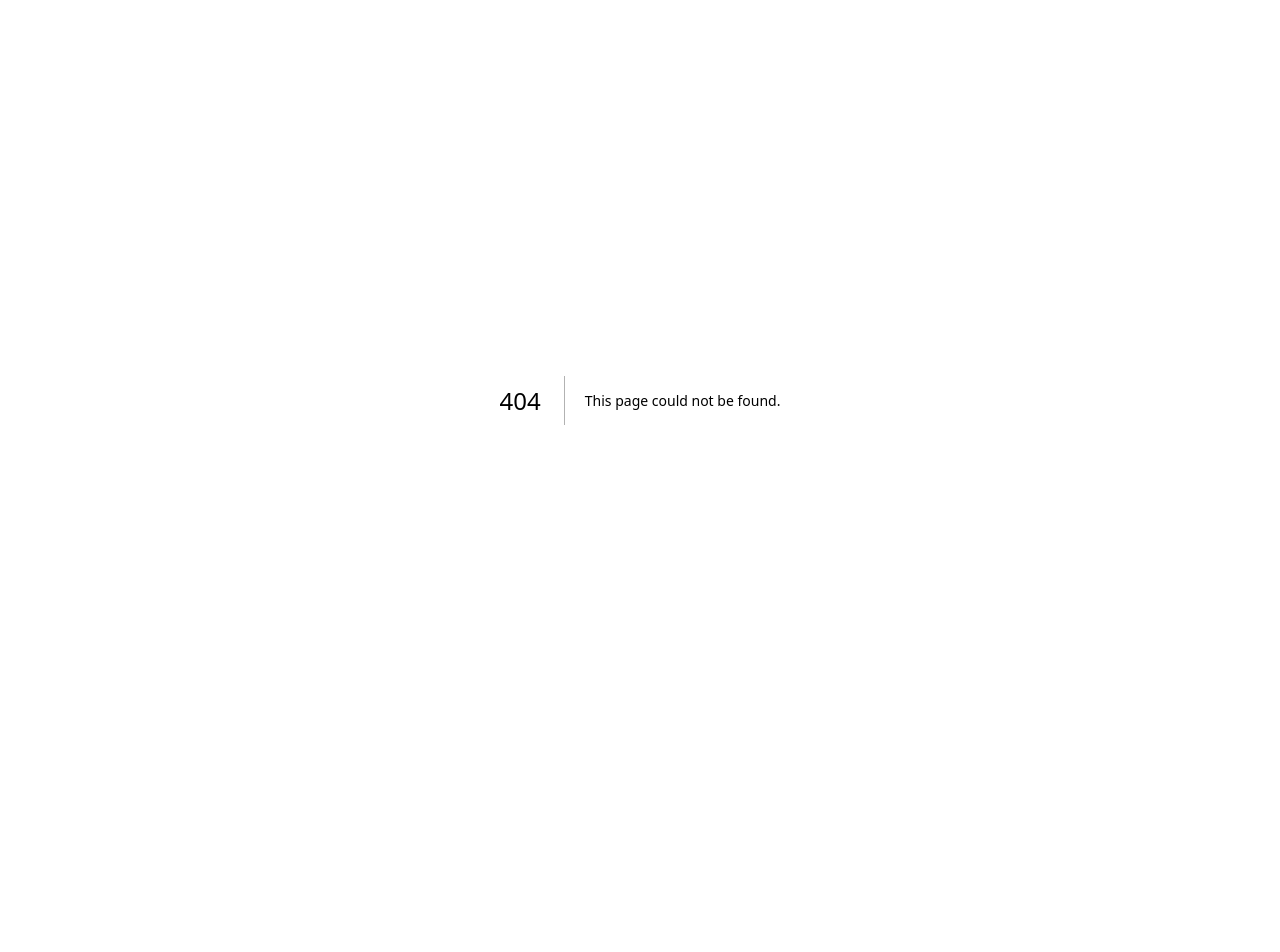
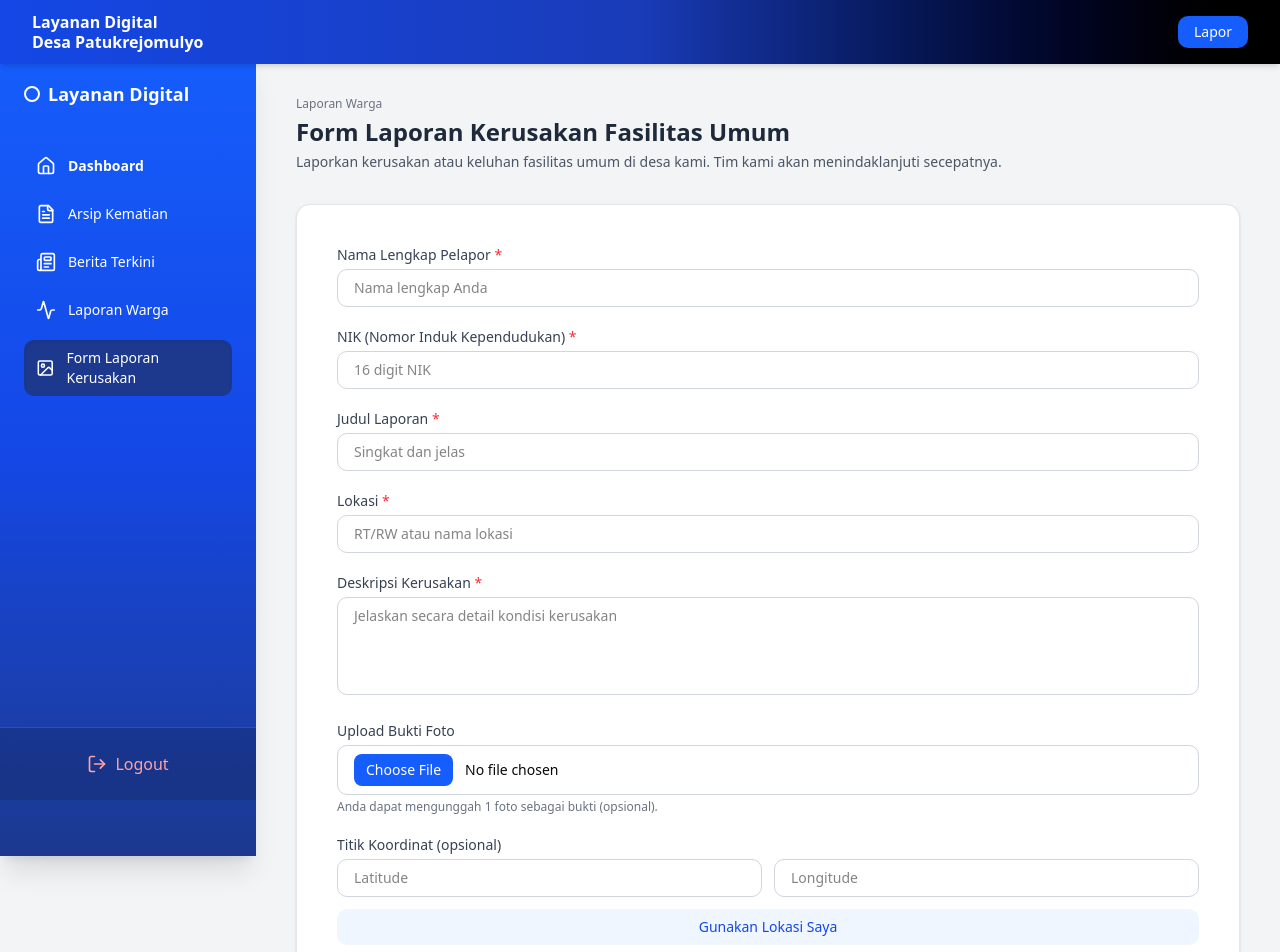
Before and after one commit to BLUKANG-TSX-KEBUMEN/Blukang-Frontend, a Next.js app: page /report/form in a window 1280 px wide. Before the commit this address had no page. Shown: the top 952 px of the page. Before the commit the page ends 800 px from the top, so only its background shows below. Built offline with nearby package versions, Linux system fonts and the light colour scheme.

Commit message:
membuat tampilan Form Laporan Kerusakan Fasilitas Umum

```diff
--- /dev/null
+++ b/src/app/(user)/report/form/page.tsx
@@ -0,0 +1,197 @@
+'use client'
+
+import React, { useState } from 'react'
+import Header from '@/components/header'
+import Link from 'next/link'
+
+const ReportForm = () => {
+  const [isOpen, setIsOpen] = useState(false)
+  const [latitude, setLatitude] = useState('')
+  const [longitude, setLongitude] = useState('')
+
+  const handleLocation = () => {
+    if (navigator.geolocation) {
+      navigator.geolocation.getCurrentPosition(
+        (position) => {
+          setLatitude(position.coords.latitude.toString())
+          setLongitude(position.coords.longitude.toString())
+        },
+        (error) => {
+          alert('Gagal mengambil lokasi. Pastikan izin lokasi diaktifkan.')
+          console.error(error)
+        }
+      )
+    } else {
+      alert('Browser Anda tidak mendukung geolokasi.')
+    }
+  }
+
+  const handleSubmit = (e: React.FormEvent) => {
+    e.preventDefault()
+    alert('Laporan berhasil dikirim!')
+  }
+
+  return (
+    <div className="flex bg-gray-100 min-h-screen">
+      {/* Sidebar & Header */}
+      <Header isOpen={isOpen} setIsOpen={setIsOpen} />
+
+      {/* Konten utama */}
+      <main
+        className={`flex-1 transition-all duration-300 overflow-y-auto p-6 md:p-10 mt-[56px] ${
+          isOpen ? 'blur-sm md:ml-64' : 'md:ml-64'
+        }`}
+      >
+        {/* Breadcrumb */}
+        <p className="text-xs text-gray-500 mb-1">Laporan Warga</p>
+
+        {/* Judul */}
+        <h1 className="text-2xl font-semibold text-gray-800 mb-1">
+          Form Laporan Kerusakan Fasilitas Umum
+        </h1>
+        <p className="text-gray-600 text-sm mb-8">
+          Laporkan kerusakan atau keluhan fasilitas umum di desa kami. Tim kami
+          akan menindaklanjuti secepatnya.
+        </p>
+
+        {/* Form */}
+        <form
+          onSubmit={handleSubmit}
+          className="bg-white rounded-xl shadow-sm border border-gray-200 p-8 sm:p-10 w-full max-w-5xl"
+        >
+          {/* Nama */}
+          <div className="mb-5">
+            <label className="block text-sm font-medium text-gray-700 mb-1">
+              Nama Lengkap Pelapor <span className="text-red-500">*</span>
+            </label>
+            <input
+              type="text"
+              placeholder="Nama lengkap Anda"
+              className="w-full border border-gray-300 rounded-lg px-4 py-2 text-sm focus:outline-none focus:ring-2 focus:ring-blue-500"
+              required
+            />
+          </div>
+
+          {/* NIK */}
+          <div className="mb-5">
+            <label className="block text-sm font-medium text-gray-700 mb-1">
+              NIK (Nomor Induk Kependudukan){' '}
+              <span className="text-red-500">*</span>
+            </label>
+            <input
+              type="text"
+              placeholder="16 digit NIK"
+              maxLength={16}
+              className="w-full border border-gray-300 rounded-lg px-4 py-2 text-sm focus:outline-none focus:ring-2 focus:ring-blue-500"
+              required
+            />
+          </div>
+
+          {/* Judul */}
+          <div className="mb-5">
+            <label className="block text-sm font-medium text-gray-700 mb-1">
+              Judul Laporan <span className="text-red-500">*</span>
+            </label>
+            <input
+              type="text"
+              placeholder="Singkat dan jelas"
+              className="w-full border border-gray-300 rounded-lg px-4 py-2 text-sm focus:outline-none focus:ring-2 focus:ring-blue-500"
+              required
+            />
+          </div>
+
+          {/* Lokasi */}
+          <div className="mb-5">
+            <label className="block text-sm font-medium text-gray-700 mb-1">
+              Lokasi <span className="text-red-500">*</span>
+            </label>
+            <input
+              type="text"
+              placeholder="RT/RW atau nama lokasi"
+              className="w-full border border-gray-300 rounded-lg px-4 py-2 text-sm focus:outline-none focus:ring-2 focus:ring-blue-500"
+              required
+            />
+          </div>
+
+          {/* Deskripsi */}
+          <div className="mb-5">
+            <label className="block text-sm font-medium text-gray-700 mb-1">
+              Deskripsi Kerusakan <span className="text-red-500">*</span>
+            </label>
+            <textarea
+              placeholder="Jelaskan secara detail kondisi kerusakan"
+              rows={4}
+              className="w-full border border-gray-300 rounded-lg px-4 py-2 text-sm resize-none focus:outline-none focus:ring-2 focus:ring-blue-500"
+              required
+            ></textarea>
+          </div>
+
+          {/* Upload Foto */}
+          <div className="mb-5">
+            <label className="block text-sm font-medium text-gray-700 mb-1">
+              Upload Bukti Foto
+            </label>
+            <input
+              type="file"
+              accept="image/*"
+              className="w-full border border-gray-300 rounded-lg px-4 py-2 text-sm bg-white file:mr-3 file:py-1.5 file:px-3 file:rounded-md file:border-0 file:bg-blue-600 file:text-white file:text-sm hover:file:bg-blue-700 transition"
+            />
+            <p className="text-xs text-gray-500 mt-1">
+              Anda dapat mengunggah 1 foto sebagai bukti (opsional).
+            </p>
+          </div>
+
+          {/* Titik Koordinat */}
+          <div className="mb-5">
+            <label className="block text-sm font-medium text-gray-700 mb-1">
+              Titik Koordinat (opsional)
+            </label>
+            <div className="flex flex-col sm:flex-row gap-3 mb-3">
+              <input
+                type="text"
+                placeholder="Latitude"
+                value={latitude}
+                onChange={(e) => setLatitude(e.target.value)}
+                className="flex-1 border border-gray-300 rounded-lg px-4 py-2 text-sm focus:outline-none focus:ring-2 focus:ring-blue-500"
+              />
+              <input
+                type="text"
+                placeholder="Longitude"
+                value={longitude}
+                onChange={(e) => setLongitude(e.target.value)}
+                className="flex-1 border border-gray-300 rounded-lg px-4 py-2 text-sm focus:outline-none focus:ring-2 focus:ring-blue-500"
+              />
+            </div>
+            <button
+              type="button"
+              onClick={handleLocation}
+              className="w-full bg-blue-50 hover:bg-blue-100 text-blue-700 font-medium text-sm py-2 rounded-lg transition-all"
+            >
+              Gunakan Lokasi Saya
+            </button>
+          </div>
+
+          {/* Tombol Submit */}
+          <button
+            type="submit"
+            className="w-full bg-gradient-to-r from-blue-700 via-blue-800 to-black hover:from-blue-800 hover:to-gray-900 text-white font-medium text-sm py-2.5 rounded-lg transition-all mt-6"
+          >
+            Kirim Laporan
+          </button>
+        </form>
+
+        {/* Tombol kembali */}
+        <div className="mt-8 text-center">
+          <Link
+            href="/home"
+            className="text-blue-700 hover:underline font-medium text-sm"
+          >
+            ← Kembali ke Beranda
+          </Link>
+        </div>
+      </main>
+    </div>
+  )
+}
+
+export default ReportForm
--- a/src/components/header.tsx
+++ b/src/components/header.tsx
@@ -2,6 +2,7 @@
 
 import React from 'react'
 import Link from 'next/link'
+import { usePathname } from 'next/navigation'
 import {
   Home,
   FileText,
@@ -19,6 +20,11 @@
 }
 
 const Header: React.FC<HeaderProps> = ({ isOpen, setIsOpen }) => {
+  const pathname = usePathname()
+
+  // Fungsi bantu: menentukan apakah menu aktif
+  const isActive = (path: string) => pathname === path
+
   return (
     <>
       {/* ===== 🔵 HEADER BAR ATAS ===== */}
@@ -38,14 +44,16 @@
         </div>
 
         {/* Tombol Lapor */}
-        <button className="bg-blue-600 hover:bg-blue-700 text-white text-sm px-4 py-1.5 rounded-lg font-medium shadow-sm transition-all">
+        <Link
+          href="/report/form"
+          className="bg-blue-600 hover:bg-blue-700 text-white text-sm px-4 py-1.5 rounded-lg font-medium shadow-sm transition-all"
+        >
           Lapor
-        </button>
+        </Link>
       </header>
 
       {/* ===== SIDEBAR DESKTOP ===== */}
       <aside className="hidden md:flex flex-col bg-gradient-to-b from-blue-600 via-blue-700 to-blue-900 text-white w-64 h-screen fixed left-0 top-[56px] shadow-xl z-40">
-        {/* Bagian atas (scrollable menu) */}
         <div className="flex-1 overflow-y-auto p-6 pb-24">
           <h1 className="text-lg font-semibold mb-10 flex items-center gap-2">
             <div className="w-4 h-4 rounded-full border-2 border-white"></div>
@@ -56,7 +64,11 @@
             {/* Dashboard */}
             <Link
               href="/home"
-              className="flex items-center gap-3 bg-blue-800/70 hover:bg-blue-900 transition-colors rounded-lg px-3 py-2 font-semibold"
+              className={`flex items-center gap-3 rounded-lg px-3 py-2 font-semibold transition-all duration-200 ${
+                isActive('/home')
+                  ? 'bg-blue-900 shadow-inner'
+                  : 'hover:bg-blue-800/60'
+              }`}
             >
               <Home className="w-5 h-5" /> Dashboard
             </Link>
@@ -64,34 +76,50 @@
             {/* Arsip Kematian */}
             <Link
               href="/information"
-              className="flex items-center gap-3 hover:bg-blue-800/60 rounded-lg px-3 py-2 transition-colors"
+              className={`flex items-center gap-3 rounded-lg px-3 py-2 transition-all duration-200 ${
+                isActive('/information')
+                  ? 'bg-blue-900 shadow-inner'
+                  : 'hover:bg-blue-800/60'
+              }`}
             >
               <FileText className="w-5 h-5" /> Arsip Kematian
             </Link>
 
-            {/* 🔗 Berita Terkini → /news */}
+            {/* Berita Terkini */}
             <Link
               href="/news"
-              className="flex items-center gap-3 hover:bg-blue-800/60 rounded-lg px-3 py-2 transition-colors"
+              className={`flex items-center gap-3 rounded-lg px-3 py-2 transition-all duration-200 ${
+                isActive('/news')
+                  ? 'bg-blue-900 shadow-inner'
+                  : 'hover:bg-blue-800/60'
+              }`}
             >
               <Newspaper className="w-5 h-5" /> Berita Terkini
             </Link>
 
-            {/* 🔗 Laporan Warga → /report */}
+            {/* Laporan Warga */}
             <Link
               href="/report"
-              className="flex items-center gap-3 hover:bg-blue-800/60 rounded-lg px-3 py-2 transition-colors"
+              className={`flex items-center gap-3 rounded-lg px-3 py-2 transition-all duration-200 ${
+                isActive('/report')
+                  ? 'bg-blue-900 shadow-inner'
+                  : 'hover:bg-blue-800/60'
+              }`}
             >
               <Activity className="w-5 h-5" /> Laporan Warga
             </Link>
 
             {/* Form Laporan Kerusakan */}
-            <a
-              href="#"
-              className="flex items-center gap-3 hover:bg-blue-800/60 rounded-lg px-3 py-2 transition-colors"
+            <Link
+              href="/report/form"
+              className={`flex items-center gap-3 rounded-lg px-3 py-2 transition-all duration-200 ${
+                isActive('/report/form')
+                  ? 'bg-blue-900 shadow-inner'
+                  : 'hover:bg-blue-800/60'
+              }`}
             >
               <Image className="w-5 h-5" /> Form Laporan Kerusakan
-            </a>
+            </Link>
           </nav>
         </div>
 
@@ -109,6 +137,7 @@
         w-64 p-6 flex flex-col justify-between rounded-r-3xl shadow-lg transition-transform duration-300 z-50
         ${isOpen ? 'translate-x-0' : '-translate-x-full'} md:hidden`}
       >
+        {/* Header Sidebar Mobile */}
         <div className="flex justify-between items-center mb-8 mt-2">
           <h1 className="text-lg font-semibold flex items-center gap-2">
             <div className="w-4 h-4 rounded-full border-2 border-white"></div>
@@ -119,51 +148,70 @@
           </button>
         </div>
 
+        {/* Menu Mobile */}
         <nav className="flex flex-col gap-5 text-sm flex-grow overflow-y-auto">
           <Link
             href="/home"
             onClick={() => setIsOpen(false)}
-            className="flex items-center gap-3 hover:bg-blue-800/60 rounded-lg px-3 py-2 transition-colors"
+            className={`flex items-center gap-3 rounded-lg px-3 py-2 transition-all duration-200 ${
+              isActive('/home')
+                ? 'bg-blue-900 shadow-inner'
+                : 'hover:bg-blue-800/60'
+            }`}
           >
             <Home className="w-5 h-5" /> Dashboard
           </Link>
 
-          {/* Arsip Kematian */}
           <Link
             href="/information"
             onClick={() => setIsOpen(false)}
-            className="flex items-center gap-3 hover:bg-blue-800/60 rounded-lg px-3 py-2 transition-colors"
+            className={`flex items-center gap-3 rounded-lg px-3 py-2 transition-all duration-200 ${
+              isActive('/information')
+                ? 'bg-blue-900 shadow-inner'
+                : 'hover:bg-blue-800/60'
+            }`}
           >
             <FileText className="w-5 h-5" /> Arsip Kematian
           </Link>
 
-          {/* 🔗 Berita Terkini → /news */}
           <Link
             href="/news"
             onClick={() => setIsOpen(false)}
-            className="flex items-center gap-3 hover:bg-blue-800/60 rounded-lg px-3 py-2 transition-colors"
+            className={`flex items-center gap-3 rounded-lg px-3 py-2 transition-all duration-200 ${
+              isActive('/news')
+                ? 'bg-blue-900 shadow-inner'
+                : 'hover:bg-blue-800/60'
+            }`}
           >
             <Newspaper className="w-5 h-5" /> Berita Terkini
           </Link>
 
-          {/* 🔗 Laporan Warga → /report */}
           <Link
             href="/report"
             onClick={() => setIsOpen(false)}
-            className="flex items-center gap-3 hover:bg-blue-800/60 rounded-lg px-3 py-2 transition-colors"
+            className={`flex items-center gap-3 rounded-lg px-3 py-2 transition-all duration-200 ${
+              isActive('/report')
+                ? 'bg-blue-900 shadow-inner'
+                : 'hover:bg-blue-800/60'
+            }`}
           >
             <Activity className="w-5 h-5" /> Laporan Warga
           </Link>
 
-          {/* Form Laporan Kerusakan */}
-          <a
-            href="#"
-            className="flex items-center gap-3 hover:bg-blue-800/60 rounded-lg px-3 py-2 transition-colors"
+          <Link
+            href="/report/form"
+            onClick={() => setIsOpen(false)}
+            className={`flex items-center gap-3 rounded-lg px-3 py-2 transition-all duration-200 ${
+              isActive('/report/form')
+                ? 'bg-blue-900 shadow-inner'
+                : 'hover:bg-blue-800/60'
+            }`}
           >
             <Image className="w-5 h-5" /> Form Laporan Kerusakan
-          </a>
+          </Link>
         </nav>
 
+        {/* Tombol Logout */}
         <div className="border-t border-blue-500/40 pt-4">
           <button className="flex items-center gap-2 text-red-300 hover:text-red-400 w-full justify-center font-medium">
             <LogOut className="w-5 h-5" /> Logout
@@ -171,7 +219,7 @@
         </div>
       </div>
 
-      {/* ===== OVERLAY (klik area luar sidebar) ===== */}
+      {/* ===== OVERLAY ===== */}
       {isOpen && (
         <div
           className="fixed inset-0 bg-black/40 backdrop-blur-sm z-40 md:hidden"
```
Also changed, not shown: src/components/report-form.tsx (deleted).
